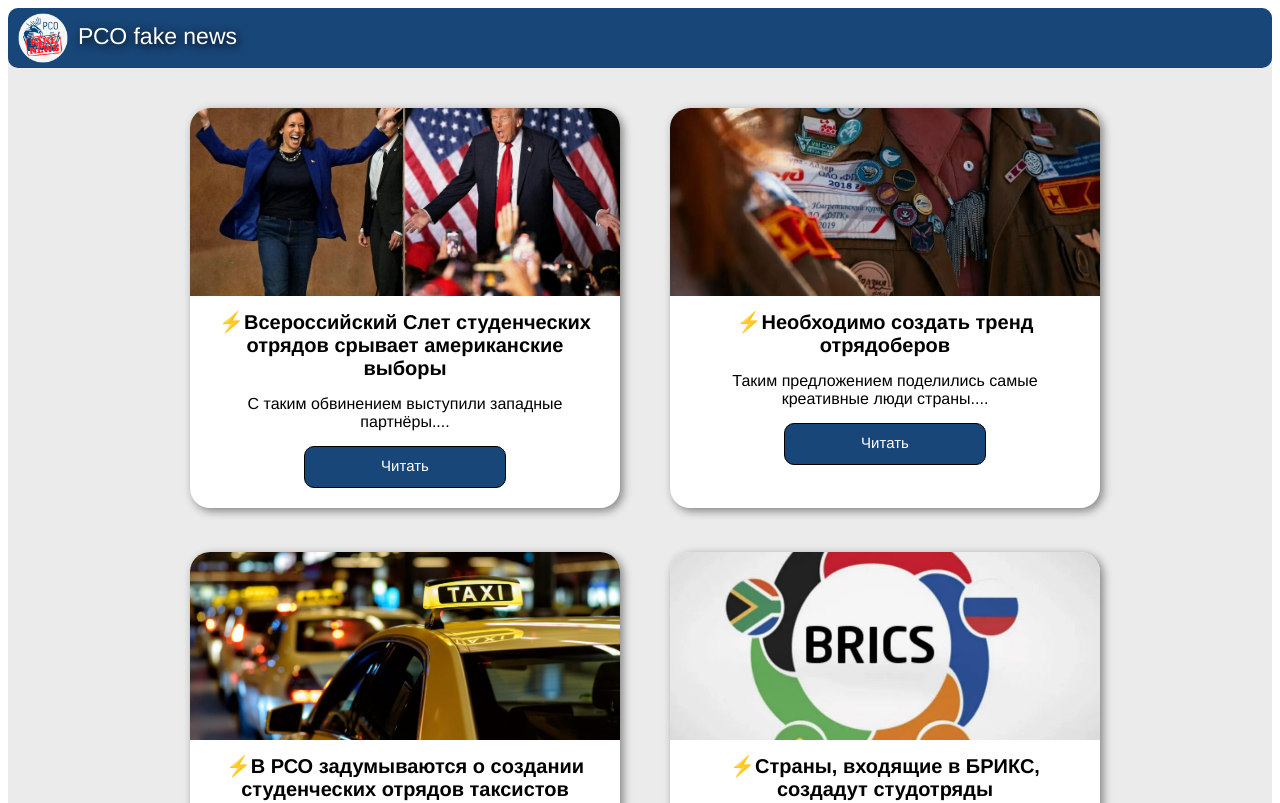
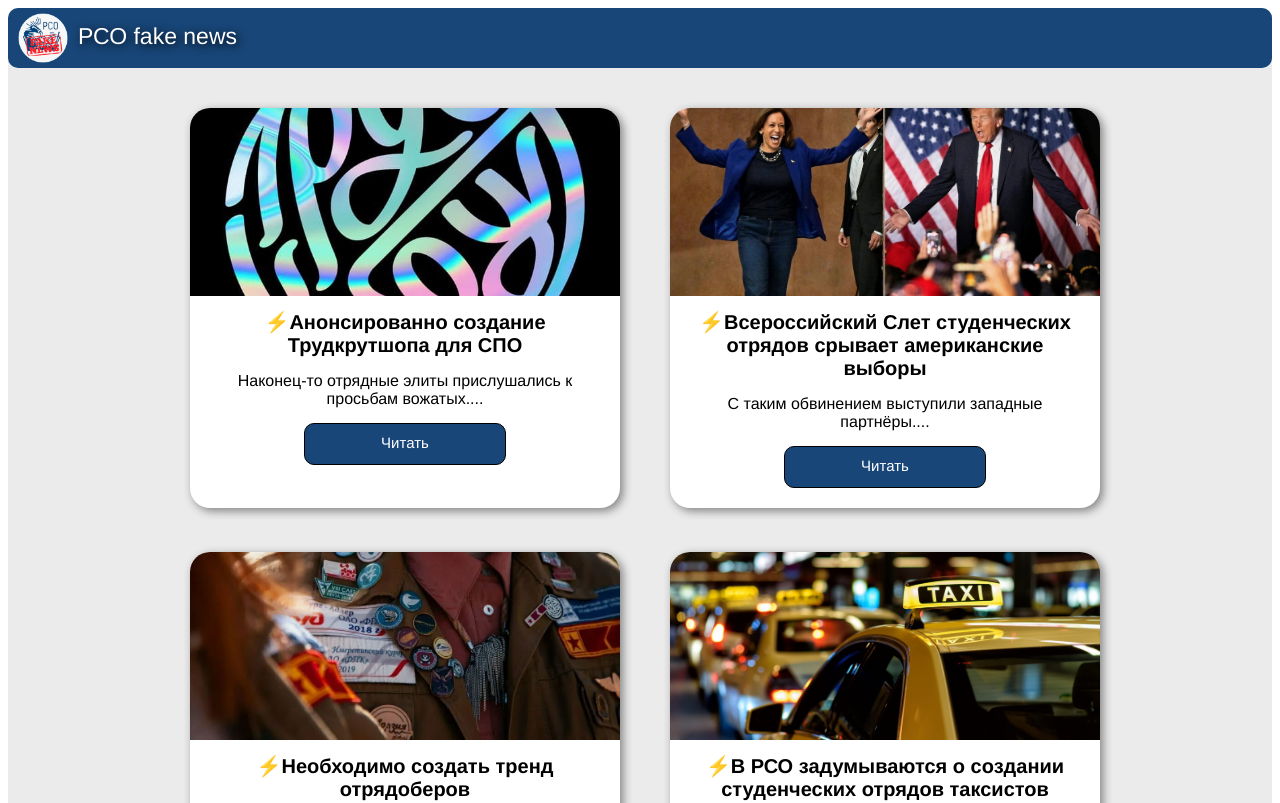
Before and after one commit to Ansanat/rso-fake-news, a Vue app: page / in a window 1280 px wide. Shown: the top 803 px of the page. Built offline with nearby package versions, Linux system fonts and the light colour scheme.

Commit message:
add news 11

```diff
--- a/src/main.js
+++ b/src/main.js
@@ -12,6 +12,7 @@
 import News8 from '@/pages/news/v-news8'
 import News9 from '@/pages/news/v-news9'
 import News10 from '@/pages/news/v-news10'
+import News11 from '@/pages/news/v-news11'
 
 
 import { createRouter, createWebHistory } from 'vue-router'
@@ -82,6 +83,11 @@
             component: News10,
             name: 'News10'
         },
+        {
+            path: '/news/article11',
+            component: News11,
+            name: 'News11'
+        },
     ],
     history: createWebHistory()
 })
--- a/src/pages/news/v-news10.vue
+++ b/src/pages/news/v-news10.vue
@@ -9,7 +9,7 @@
         «<i>Всё внимание мира в ноябре приковано к Всероссийскому Слёту студенческих отрядов. Это самое обсуждаемое событие сейчас. Однако, из-за этого все забыли про американские выборы, даже сами американцы, которые изо дня в день мониторят отрядные паблики, пытаясь узнать подробности про слёт в этом году. Нам нужно, чтобы они ходили на избирательные участки, а не судачили в интернете. Мы считаем, что это намеренный срыв выборов. Тонкая игра со стороны России. Мы этого так не оставим. Завтра будут наложены ещё 123674823746 дополнительных санкций.</i>» - заявили в Белом доме.
         <div class="button-block">
           <NextNews text="Предыдущая статья" route="News9"/>
-          <!-- <NextNews text="Следующая статья" route="News1"/> -->
+          <NextNews text="Следующая статья" route="News11"/>
         </div>
       </div>
     </div>
--- /dev/null
+++ b/src/pages/news/v-news11.vue
@@ -0,0 +1,35 @@
+<template>
+  <div class="article">
+    <BackToMainButton/>
+    <div class="article-title">⚡️Анонсированно создание Трудкрутшопа для СПО</div>
+    <div class="article-content">
+      <img src="/previews/preview11.jpg" class="article-content-image"/>
+      <div class="article-content-text">
+        Наконец-то отрядные элиты прислушались к просьбам вожатых и решили создать филиал Трудкрутшопа для СПО.<br> <br>
+        «<i>Да. Действительно получается странная ситуация. Вроде в сезоне работают все, а закупиться в Трудкрутшопе могут не все. Но мы бы были не РСО, если бы не прислушивались к просьбам наших бойцов. С сегодняшнего дня будет работать специальный ТрудкрутшопСПО, в котором вместо денег будут принимать: значки, детские улыбки, жестяные банки, идеи для творча, лут, собранный после отъезда детей из лагеря, апельсины, соки, молоко из столовки. Разумеется это будет действовать только для бойцов СПО при предъявлении доказательств, что вы действительно вожатый (танец, номер-импровизация, игра для сплочения коллектива).</i>» - заявили в Центральном штабе.
+        <div class="button-block">
+          <NextNews text="Предыдущая статья" route="News10"/>
+          <!-- <NextNews text="Следующая статья" route="News1"/> -->
+        </div>
+      </div>
+    </div>
+  </div>
+</template>
+
+<script>
+import BackToMainButton from '@/components/v-back-to-main.vue'
+import NextNews from '@/components/v-next-news.vue'
+
+export default {
+  name: 'v-news11',
+  components: {
+    BackToMainButton,
+    NextNews
+  },
+  props: {
+  }
+}
+</script>
+
+<style>
+</style>
--- a/src/pages/v-main-page.vue
+++ b/src/pages/v-main-page.vue
@@ -24,6 +24,12 @@
   data() {
     return {
       news: [
+        {
+          title: '⚡️Анонсированно создание Трудкрутшопа для СПО',
+          previewImg: '11',
+          previewText: 'Наконец-то отрядные элиты прислушались к просьбам вожатых....',
+          route: 'News11'
+        },
         {
           title: '⚡️Всероссийский Слет студенческих отрядов срывает американские выборы',
           previewImg: '10',
```
Also changed, not shown: public/previews/preview11.jpg (added).
